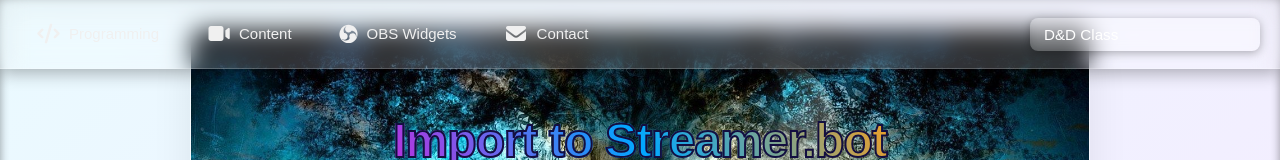
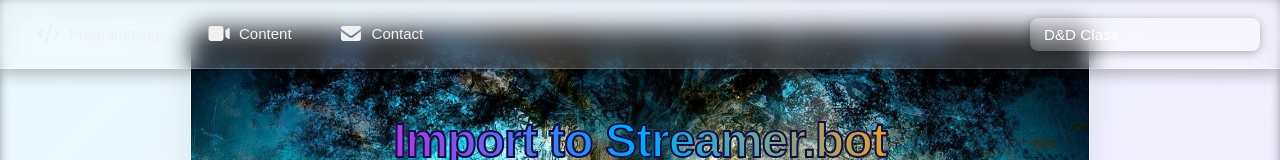
Before and after one commit to CaitlinAkaFallen/caitlinakafallen.github.io, a website: page import-to-streamerbot.html in a window 1280 px wide. Shown: the top 160 px of the page. Drawn offline with Linux system fonts and the light colour scheme.

Commit message:
Update import-to-streamerbot.html

```diff
--- a/import-to-streamerbot.html
+++ b/import-to-streamerbot.html
@@ -1250,11 +1250,6 @@
           >
         </li>
         <li>
-          <a id="nav-widgets" href="obs-widget.html"
-            ><i class="fas fa-obs-studio"></i><span>OBS Widgets</span></a
-          >
-        </li>
-        <li>
           <a id="nav-contact" href="contact.html"
             ><i class="fas fa-envelope"></i><span>Contact</span></a
           >
```
